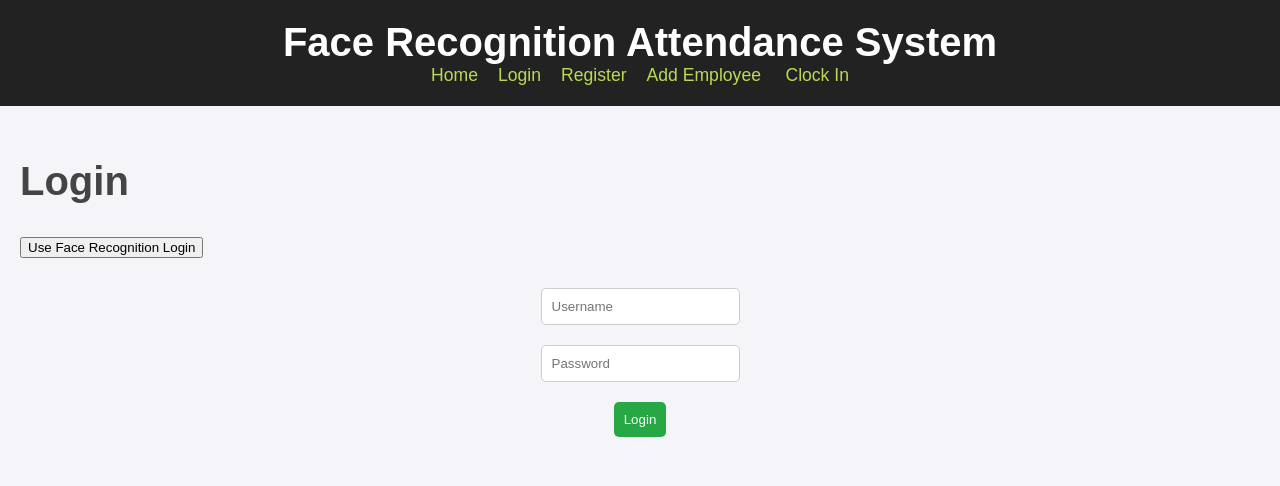
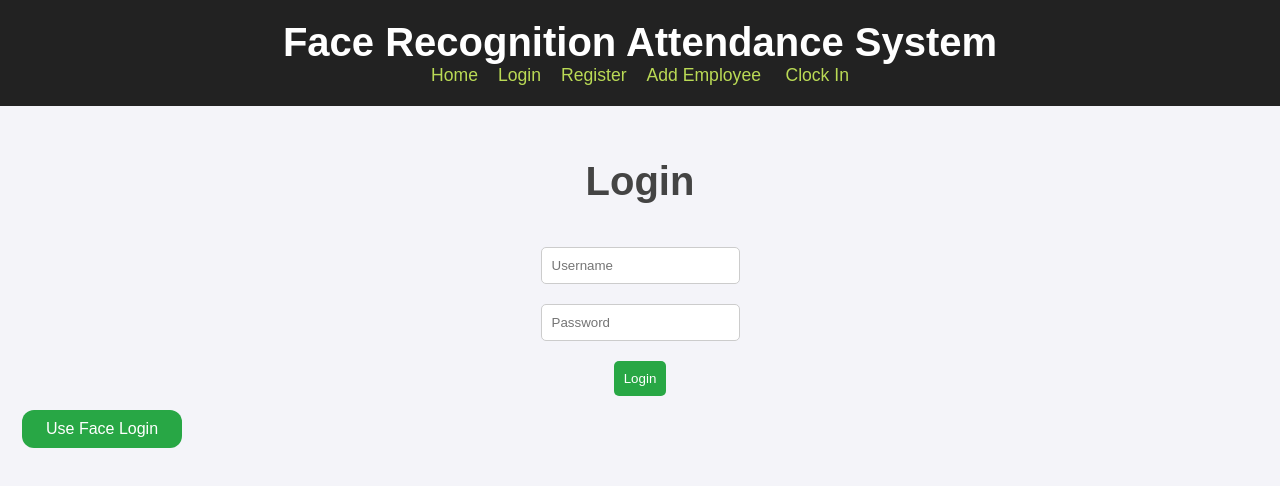
Before and after one commit to kedaranathambekar/FYP-Faceattendances, a React (Create React App) app: page /login in a window 1280 px wide. Shown: the top 486 px of the page. Built offline with nearby package versions, Linux system fonts and the light colour scheme; what amazon-cognito-identity-js would draw is missing.

Commit message:
fixed list-employee

```diff
--- a/src/App.css
+++ b/src/App.css
@@ -79,9 +79,11 @@ main {
   padding: 20px;
 }
 
+
 h2 {
   color: #444;
   font-size: 2.5rem;
+  text-align: center;
 }
 
 p{
--- a/src/components/Login.js
+++ b/src/components/Login.js
@@ -103,9 +103,9 @@ function Login() {
   return (
     <div>
       <h2>Login</h2>
-      <button onClick={() => setUseFaceRecognition(!useFaceRecognition)}>
-        {useFaceRecognition ? 'Use Traditional Login' : 'Use Face Recognition Login'}
-      </button>
+      {/* <button onClick={() => setUseFaceRecognition(!useFaceRecognition)}className='button'>
+        {useFaceRecognition ? 'Use keyboard Login' : 'Use Face Login'}
+      </button> */}
       {useFaceRecognition ? (
         <div>
           <Webcam
@@ -116,7 +116,7 @@ function Login() {
             width={1280}
             videoConstraints={videoConstraints}
           />
-          <button onClick={handleFaceRecognitionLogin}>Login with Face Recognition</button>
+          <button onClick={handleFaceRecognitionLogin}className='button'>Sign in</button>
         </div>
       ) : (
         <form onSubmit={handleSubmit}>
@@ -135,6 +135,9 @@ function Login() {
           <button type="submit">Login</button>
         </form>
       )}
+       <button onClick={() => setUseFaceRecognition(!useFaceRecognition)}className='button'>
+        {useFaceRecognition ? 'Use keyboard Login' : 'Use Face Login'}
+      </button>
     </div>
   );
 }
```
